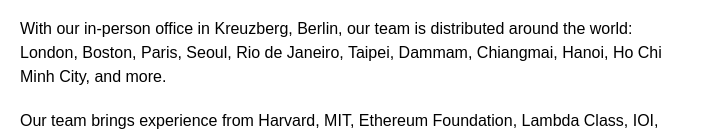
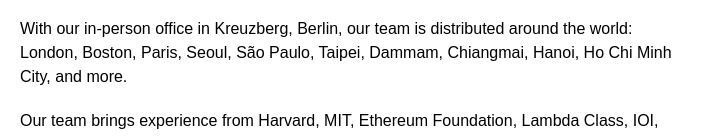
Before and after one commit to topology-foundation/website, a website built with webpack: page public/index.html in a window 1280 px wide. Shown: the part 207-343 px from the top of the page, without its empty margins (0-725 px from the left). Built offline with nearby package versions, Linux system fonts and the light colour scheme.

Commit message:
chore: fix edu location

```diff
--- a/public/index.html
+++ b/public/index.html
@@ -117,8 +117,8 @@
 
 			<p>
 				With our in-person office in Kreuzberg, Berlin, our team is
-				distributed around the world: London, Boston, Paris, Seoul, Rio
-				de Janeiro, Taipei, Dammam, Chiangmai, Hanoi, Ho Chi Minh City,
+				distributed around the world: London, Boston, Paris, Seoul, São
+				Paulo, Taipei, Dammam, Chiangmai, Hanoi, Ho Chi Minh City,
 				and more.
 			</p>
 
```
